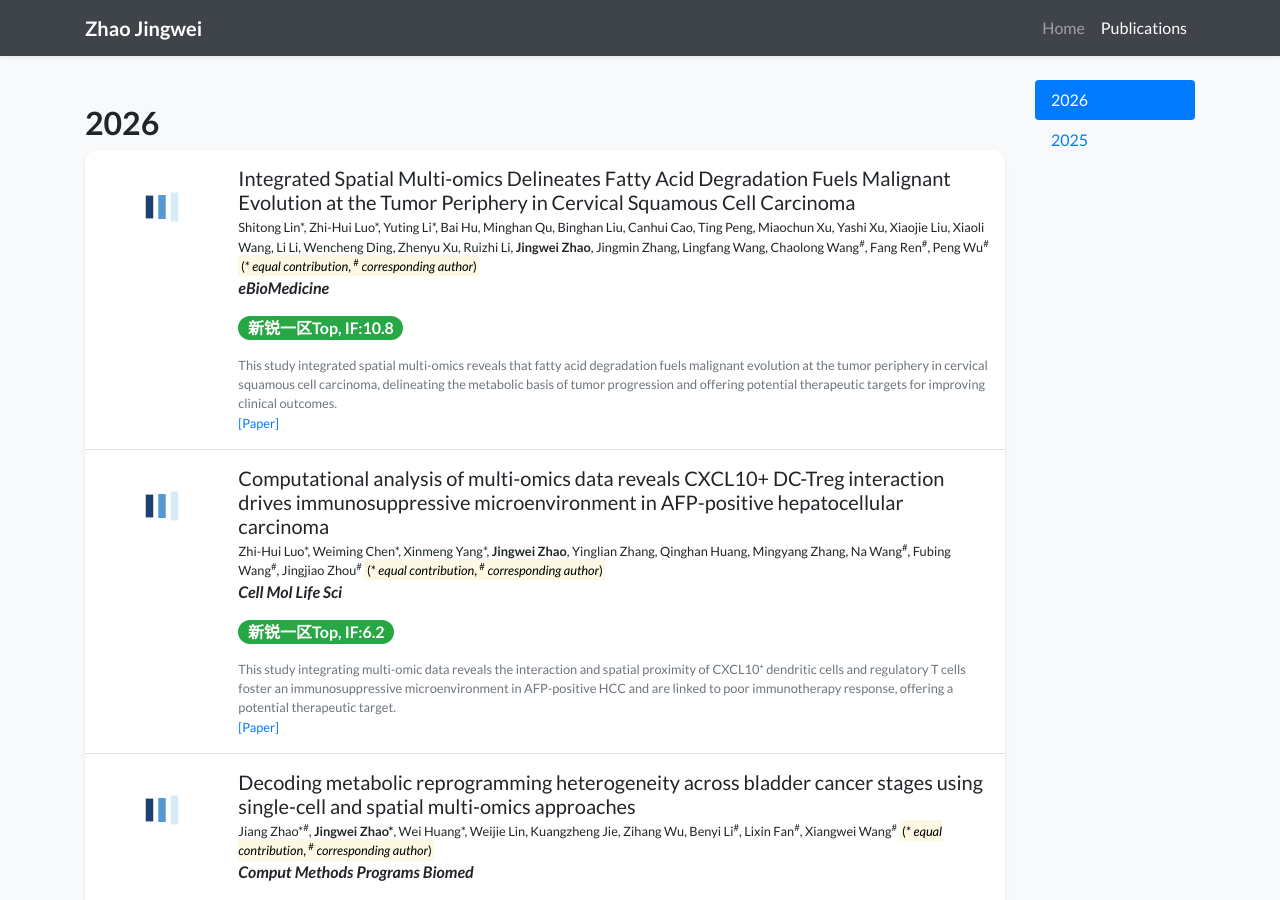
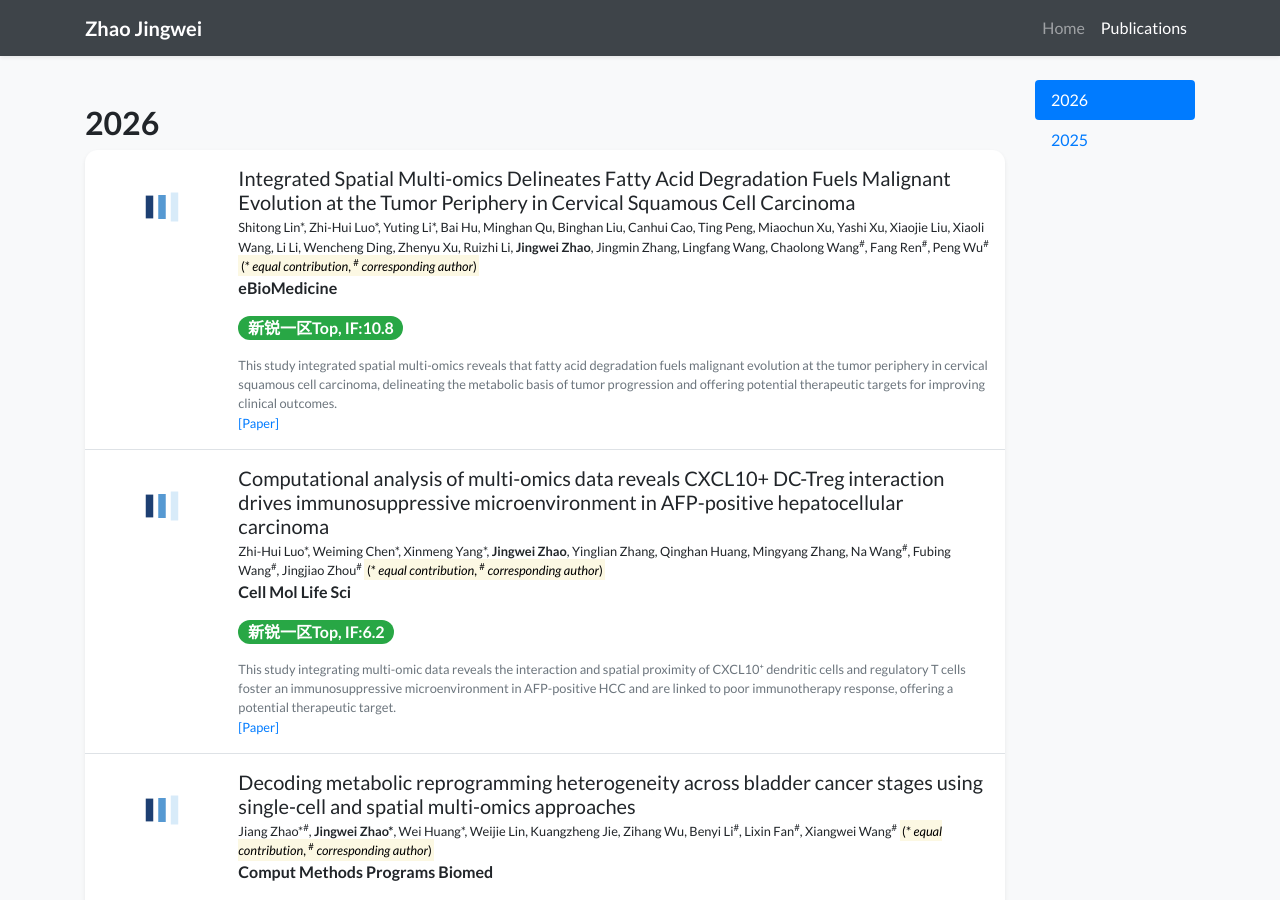
Before and after one commit to Jingwe-Zhao/jingwe-zhao.github.io, a Jekyll site: the page built from publications.html, in a window 1280 px wide and 900 px high. Built offline with Jekyll 4.4.1, drawn with Linux system fonts in a browser that asks for light colours; nearby versions of some CDN libraries; a style sheet for code colours, icons or effects is not loaded.

Commit message:
Update publication_item.html

```diff
--- a/_includes/widgets/publication_item.html
+++ b/_includes/widgets/publication_item.html
@@ -11,7 +11,7 @@
         <div class="col-md-9 col-xl-10 p-3 pl-md-0">
             <h5 class="mt-0 mb-1 font-weight-normal">{{ item.title }}</h5>
             <p class="mt-0 mb-0 small">{% include widgets/author_list.html authors=item.authors %}</p>
-            <p class="mt-0 mb-0 small">{{item.pub_pre}}<i>{{ item.pub | markdownify }}</i>{{ item.pub_post }} {{ item.pub_date }} {{ item.pub_last }} <span data-semantic-scholar-id="{{ item.semantic_scholar_id }}"></span></p>
+            <p class="mt-0 mb-0 small">{{item.pub_pre}}<span class="small font-weight-bold">{{ item.pub | markdownify }}</span>{{ item.pub_post }} {{ item.pub_date }} {{ item.pub_last }} <span data-semantic-scholar-id="{{ item.semantic_scholar_id }}"></span></p>
             <p class="mt-0 mb-0 small text-muted">{{ item.abstract }}</p>
 
             <p class="small pb-0 mb-0 lh-125 text-muted abstract-links">
@@ -35,7 +35,7 @@
             <div>
                 <h5 class="mt-0 mb-1 font-weight-normal">{{ item.title }}</h5>
                 <p class="mt-0 mb-0 small">{% include widgets/author_list.html authors=item.authors %}</p>
-                <p class="mt-0 mb-0 small">{{item.pub_pre}}<i>{{ item.pub | markdownify }}</i>{{ item.pub_post }} {{ item.pub_date }} {{ item.pub_last }} <span data-semantic-scholar-id="{{ item.semantic_scholar_id }}"></span></p>
+                <p class="mt-0 mb-0 small">{{item.pub_pre}}<span class="small font-weight-bold">{{ item.pub | markdownify }}</span>{{ item.pub_post }} {{ item.pub_date }} {{ item.pub_last }} <span data-semantic-scholar-id="{{ item.semantic_scholar-id }}"></span></p>
                 <p class="mt-0 mb-0 small text-muted">{{ item.abstract }}</p>
 
                 <p class="small pb-0 mb-0 lh-125 text-muted abstract-links">
```
